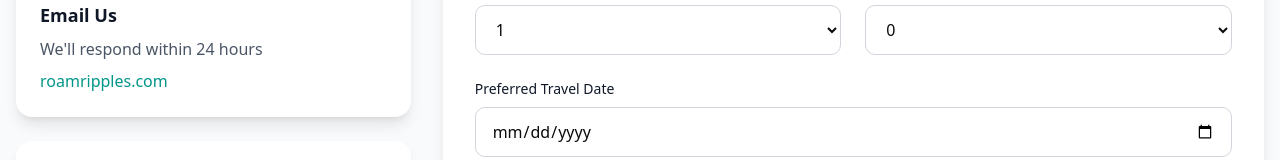
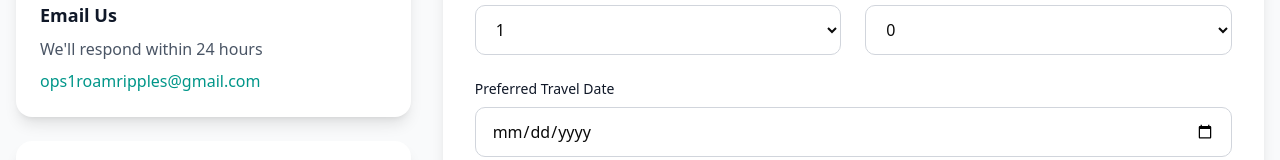
Before and after one commit to santoshrazz/Roam-Of-Ripples, a Next.js app: page /contact in a window 1280 px wide. Shown: the part 603-763 px from the top of the page. Built offline with nearby package versions, Linux system fonts and the light colour scheme.

Commit message:
Update contact email in Contact component

```diff
--- a/components/Contact.tsx
+++ b/components/Contact.tsx
@@ -172,7 +172,7 @@ export default function ContactPage() {
                 href="mailto:roamripples.com"
                 className="text-teal-600 font-medium hover:text-teal-700"
               >
-                roamripples.com
+                ops1roamripples@gmail.com
               </a>
             </div>
 
```
